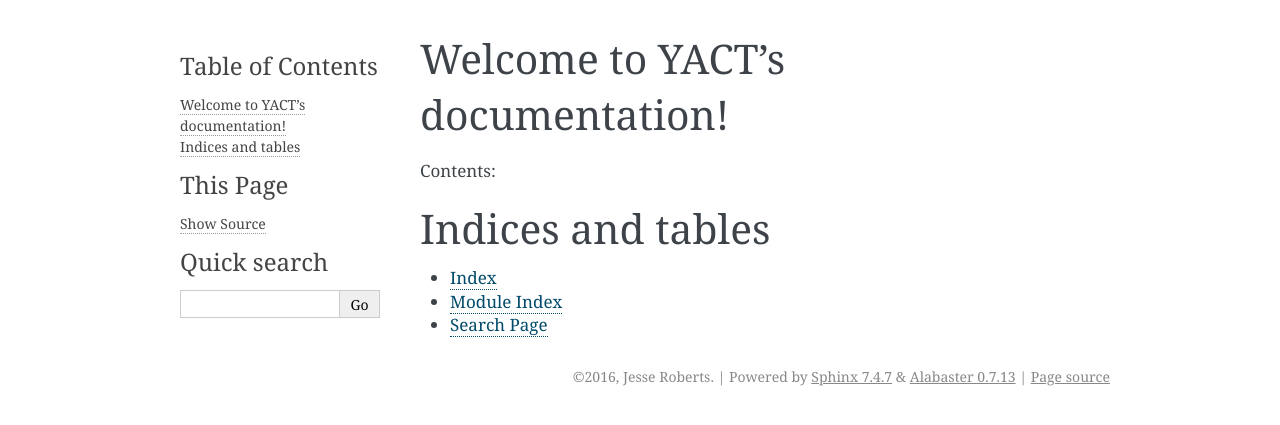
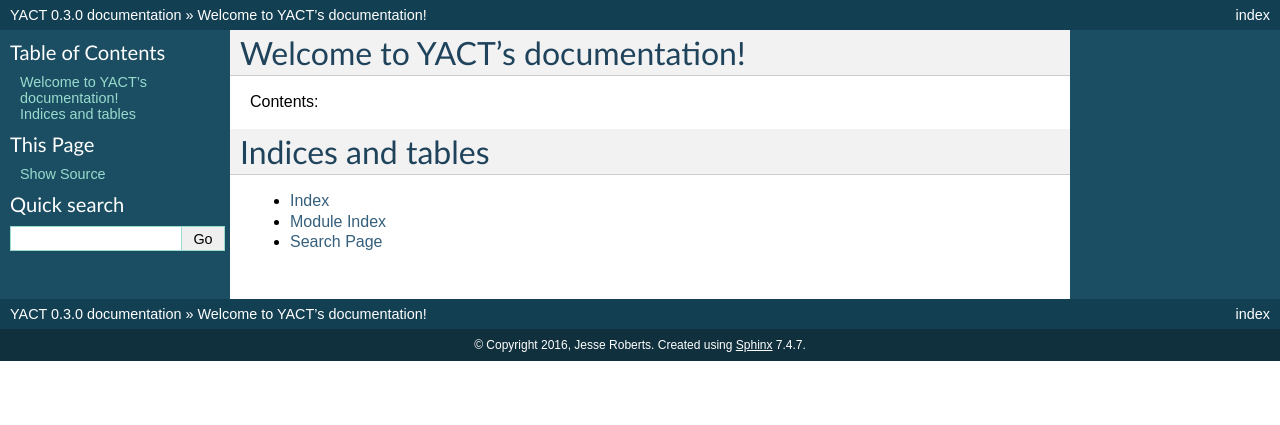
Before and after one commit to jesseops/yact, a Sphinx documentation site: the page built from docs/index.rst, in a window 1280 px wide. Shown: the top 425 px of the page. Built offline with Sphinx 7.4.7, drawn with Linux system fonts in a browser that asks for light colours.

Commit message:
docs things

```diff
--- a/docs/conf.py
+++ b/docs/conf.py
@@ -16,9 +16,9 @@
 # add these directories to sys.path here. If the directory is relative to the
 # documentation root, use os.path.abspath to make it absolute, like shown here.
 #
-# import os
-# import sys
-# sys.path.insert(0, os.path.abspath('.'))
+import os
+import sys
+sys.path.insert(0, os.path.abspath('..'))
 
 # -- General configuration ------------------------------------------------
 
@@ -26,6 +26,7 @@
 #
 # needs_sphinx = '1.0'
 
+import yact
 # Add any Sphinx extension module names here, as strings. They can be
 # extensions coming with Sphinx (named 'sphinx.ext.*') or your custom
 # ones.
@@ -63,9 +64,9 @@
 # built documents.
 #
 # The short X.Y version.
-version = u'0.3'
+version = yact.__version__
 # The full version, including alpha/beta/rc tags.
-release = u'0.3.0'
+release = yact.__version__
 
 # The language for content autogenerated by Sphinx. Refer to documentation
 # for a list of supported languages.
@@ -125,7 +126,7 @@
 # The theme to use for HTML and HTML Help pages.  See the documentation for
 # a list of builtin themes.
 #
-html_theme = 'alabaster'
+html_theme = 'default'
 
 # Theme options are theme-specific and customize the look and feel of a theme
 # further.  For a list of options available for each theme, see the
--- a/setup.cfg
+++ b/setup.cfg
@@ -1,9 +1,9 @@
 [bumpversion]
-current_version = 0.4.0
+current_version = 0.3.0
 commit = True
 tag = True
 tag_name = {new_version}
 
 [bumpversion:file:setup.py]
 
-[bumpversion:file:docs/conf.py]
+[bumpversion:file:yact/__init__.py]
--- a/yact/__init__.py
+++ b/yact/__init__.py
@@ -1 +1,5 @@
 from .config import Config, from_file, ConfigEditFailed, MissingConfig, InvalidConfigFile
+
+__author__ = 'Jesse Roberts'
+__email__ = 'jesse@hackedpotatoes.com'
+__version__ = '0.3.0'
```
